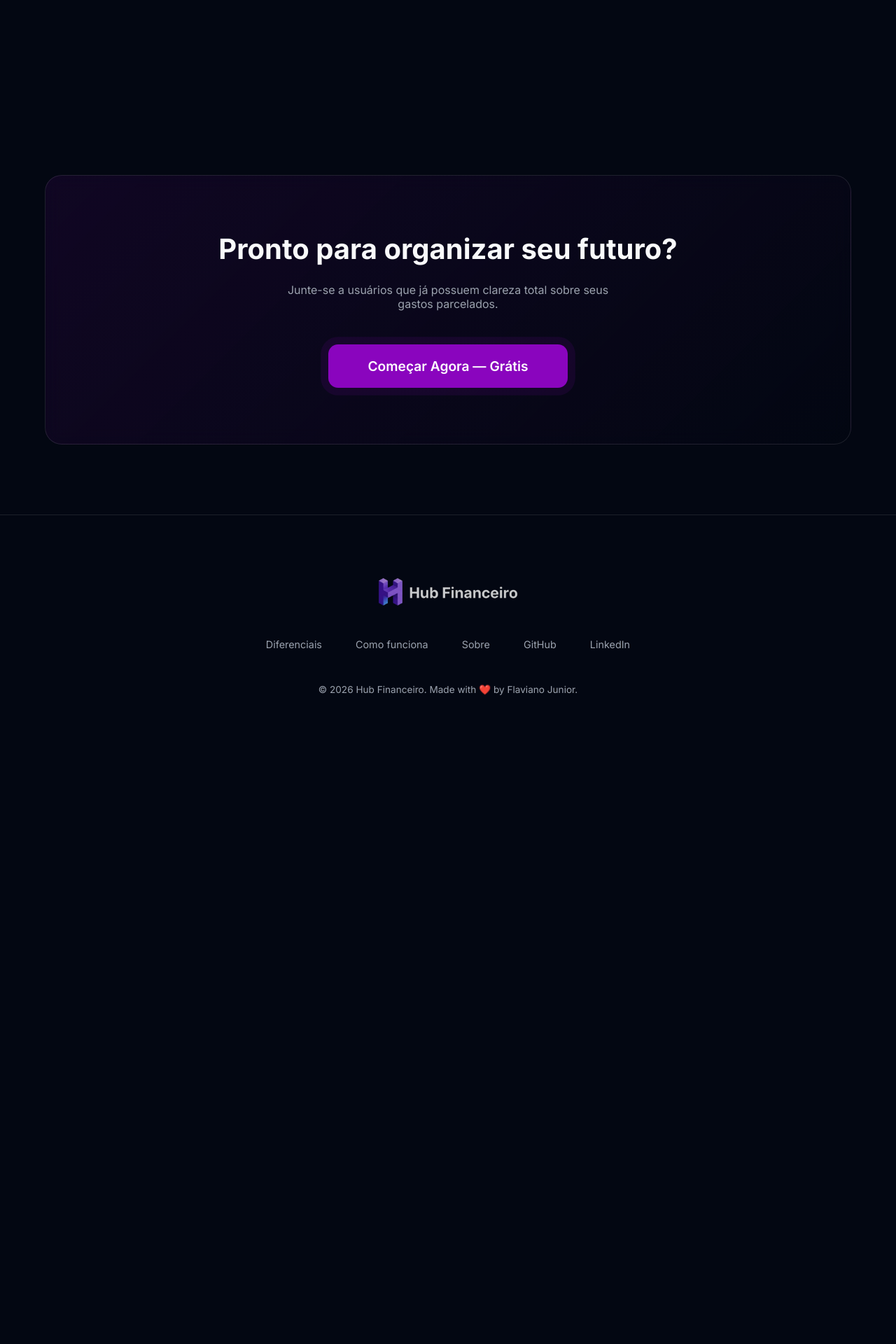
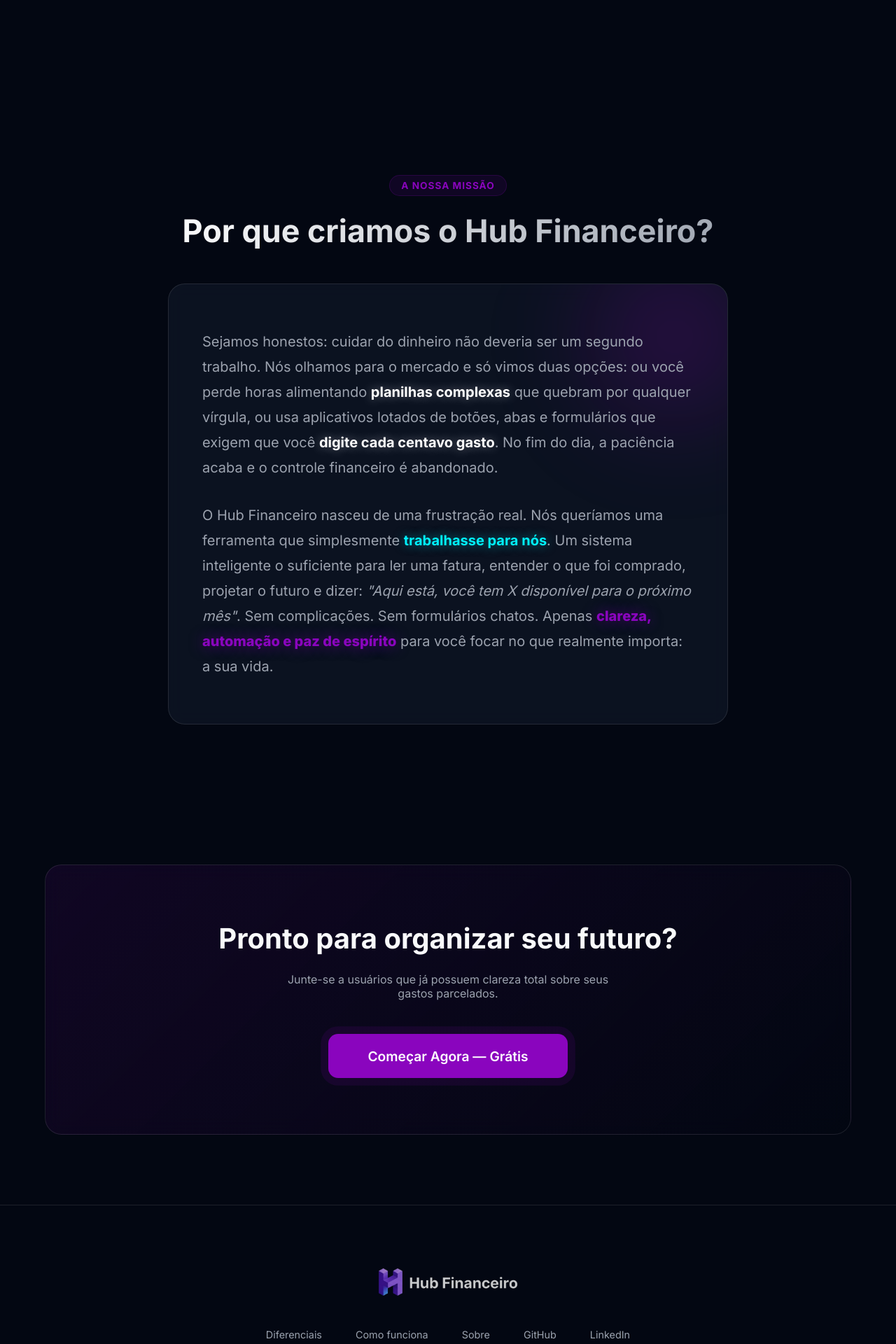
Before and after one commit to flavianojr1/hub-financeiro, a Django app: template templates/pages/home.html in a window 1280 px wide. Shown: the part 3578-5498 px from the top of the page at 70% size. Before the commit the page ends 4571 px from the top, so only its background shows below. Run offline with Django 3.2, Linux system fonts and the light colour scheme; the template is opened without the code that fills it, so the values that code supplies are empty; some libraries are stand-ins or nearby versions.

Commit message:
feat: adiciona secao sobre com texto emocional

```diff
--- a/templates/pages/home.html
+++ b/templates/pages/home.html
@@ -615,8 +615,30 @@
     </div>
 </section>
 
+<!-- SOBRE NÓS -->
+<section class="section-padding" id="about">
+    <div class="reveal-on-scroll" style="max-width: 800px; margin: 0 auto; text-align: center;">
+        <div style="display: inline-block; padding: 6px 16px; background: rgba(138, 5, 190, 0.1); border: 1px solid rgba(138, 5, 190, 0.2); border-radius: 100px; color: var(--hub-purple); font-weight: 700; font-size: 0.85rem; margin-bottom: 1.5rem; text-transform: uppercase; letter-spacing: 1px;">A Nossa Missão</div>
+
+        <h2 class="text-gradient" style="font-size: 2.8rem; margin-bottom: 3rem; line-height: 1.2;">Por que criamos o Hub Financeiro?</h2>
+
+        <div class="glass-card" style="padding: 4rem 3rem; text-align: left; position: relative; overflow: hidden;">
+            <!-- Decorative blur element inside the card -->
+            <div style="position: absolute; top: -50px; right: -50px; width: 250px; height: 250px; background: rgba(138, 5, 190, 0.2); filter: blur(70px); z-index: 0; border-radius: 50%;"></div>
+
+            <p style="color: var(--text-secondary); font-size: 1.25rem; line-height: 1.8; margin-bottom: 2rem; position: relative; z-index: 1;">
+                Sejamos honestos: cuidar do dinheiro não deveria ser um segundo trabalho. Nós olhamos para o mercado e só vimos duas opções: ou você perde horas alimentando <span style="color: #fff; font-weight: 700; text-shadow: 0 0 15px rgba(255,255,255,0.4);">planilhas complexas</span> que quebram por qualquer vírgula, ou usa aplicativos lotados de botões, abas e formulários que exigem que você <span style="color: #fff; font-weight: 700; text-shadow: 0 0 15px rgba(255,255,255,0.4);">digite cada centavo gasto</span>. No fim do dia, a paciência acaba e o controle financeiro é abandonado.
+            </p>
+
+            <p style="color: var(--text-secondary); font-size: 1.25rem; line-height: 1.8; position: relative; z-index: 1;">
+                O Hub Financeiro nasceu de uma frustração real. Nós queríamos uma ferramenta que simplesmente <span style="color: var(--hub-cyan); font-weight: 700; text-shadow: 0 0 15px rgba(0,242,254,0.5);">trabalhasse para nós</span>. Um sistema inteligente o suficiente para ler uma fatura, entender o que foi comprado, projetar o futuro e dizer: <em>"Aqui está, você tem X disponível para o próximo mês"</em>. Sem complicações. Sem formulários chatos. Apenas <span style="color: var(--hub-purple); font-weight: 800; text-shadow: 0 0 20px rgba(138,5,190,0.6);">clareza, automação e paz de espírito</span> para você focar no que realmente importa: a sua vida.
+            </p>
+        </div>
+    </div>
+</section>
+
 <!-- CTA FINAL -->
-<section class="section-padding" id="about" style="text-align: center;">
+<section class="section-padding" id="cta-final" style="text-align: center;">
     <div class="glass-card" style="padding: 5rem 2rem; background: linear-gradient(135deg, rgba(138, 5, 190, 0.1) 0%, rgba(3, 7, 18, 0.8) 100%);">
         <h2 style="font-size: 2.5rem; margin-bottom: 1.5rem;">Pronto para organizar seu futuro?</h2>
         <p style="color: var(--text-secondary); margin-bottom: 3rem; max-width: 500px; margin-left: auto; margin-right: auto;">Junte-se a usuários que já possuem clareza total sobre seus gastos parcelados.</p>
```
